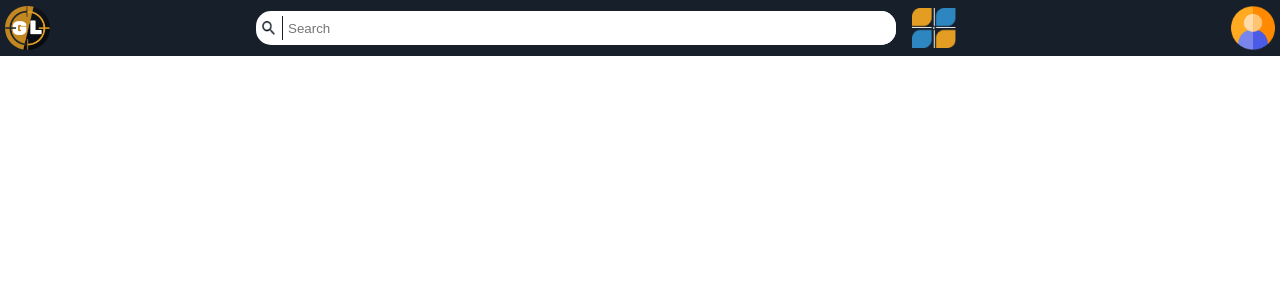
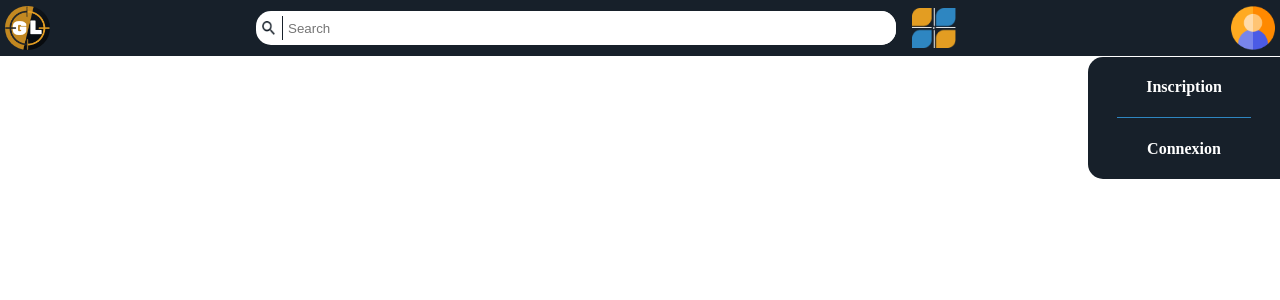
Before and after one commit to NelsonPhilippe/GeekLandFront, a React (Create React App) app: page / in a window 1280 px wide. Shown: the top 300 px of the page. Built offline with nearby package versions, Linux system fonts and the light colour scheme.

Commit message:
add profile menu

```diff
--- a/src/components/ProfileMenu.js
+++ b/src/components/ProfileMenu.js
@@ -1,10 +1,12 @@
 import * as React from "react";
-
+import './../css/components/ProfileMenu.css'
 
 function MenuProfile(){
     return (
-        <div>
-
+        <div className="menu-profile" id="menu-profile">
+            <h4>Inscription</h4>
+            <div id="profile-separator"></div>
+            <h4>Connexion</h4>
         </div>
     );
 }
--- a/src/components/navbar.js
+++ b/src/components/navbar.js
@@ -1,15 +1,34 @@
 import * as React from "react";
-import './../css/components/nav.css'
+import './../css/components/Nav.css'
 import { Link } from "react-router-dom";
-import Search from './../components/SearchBar'
+import Search from './SearchBar'
+import Profile from './ProfileMenu'
 
 function Navbar() {
+
+
+    function hoverProfile(status) {
+        let profile = document.getElementById('menu-profile');
+
+        if (status) {
+            profile.style.visibility = 'hidden';
+            return;
+        }
+
+        profile.style.visibility = 'visible';
+
+    }
+
     return (
         <div className='Nav'>
-            <Link id='logo' to='/'><img  src="/img/logo.png" alt="logo" /></Link>
+            <Link id='logo' to='/'><img src="/img/logo.png" alt="logo" /></Link>
             <Search />
             <img id="menu" src='/img/Menu.png' alt='menu_btn' />
-            <img id="profile" src='/img/profile.png' alt='profile_btn' />
+            <img id="profile" src='/img/profile.png' alt='profile_btn'
+            onMouseEnter={() => hoverProfile(false)}
+            onMouseLeave={() => hoverProfile(true)}
+            />
+            <Profile />
         </div>
     );
 }
--- /dev/null
+++ b/src/css/components/ProfileMenu.css
@@ -0,0 +1,25 @@
+.menu-profile{
+    position: absolute;
+    display: flex;
+    flex-direction: column;
+    justify-content: center;
+    align-items: center;
+    right: 0;
+    top: 7.1vh;
+    background-color: #17202A;
+    width: 15vw;
+
+    border-radius: 15px 0 0 15px;
+
+}
+
+.menu-profile div{
+    background-color: #2E86C1;
+    width:70%;
+    height: 1px;
+}
+
+
+.menu-profile h4{
+    color: white;
+}
```
